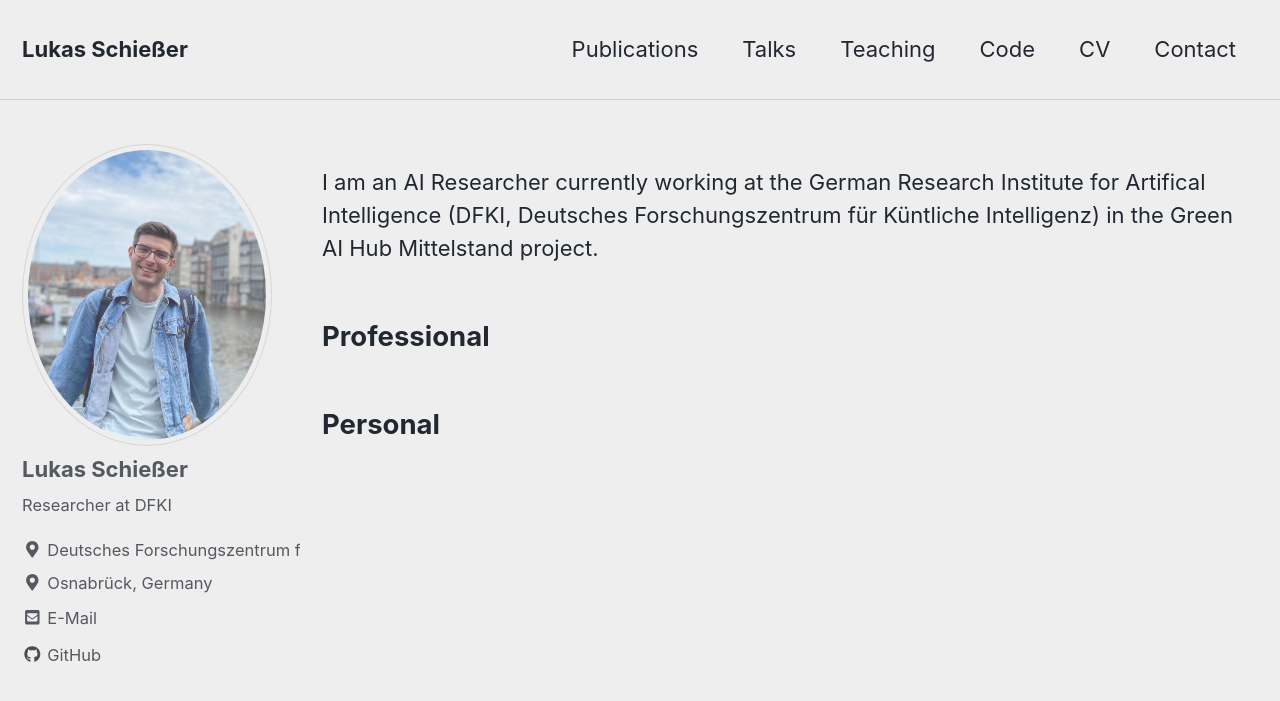
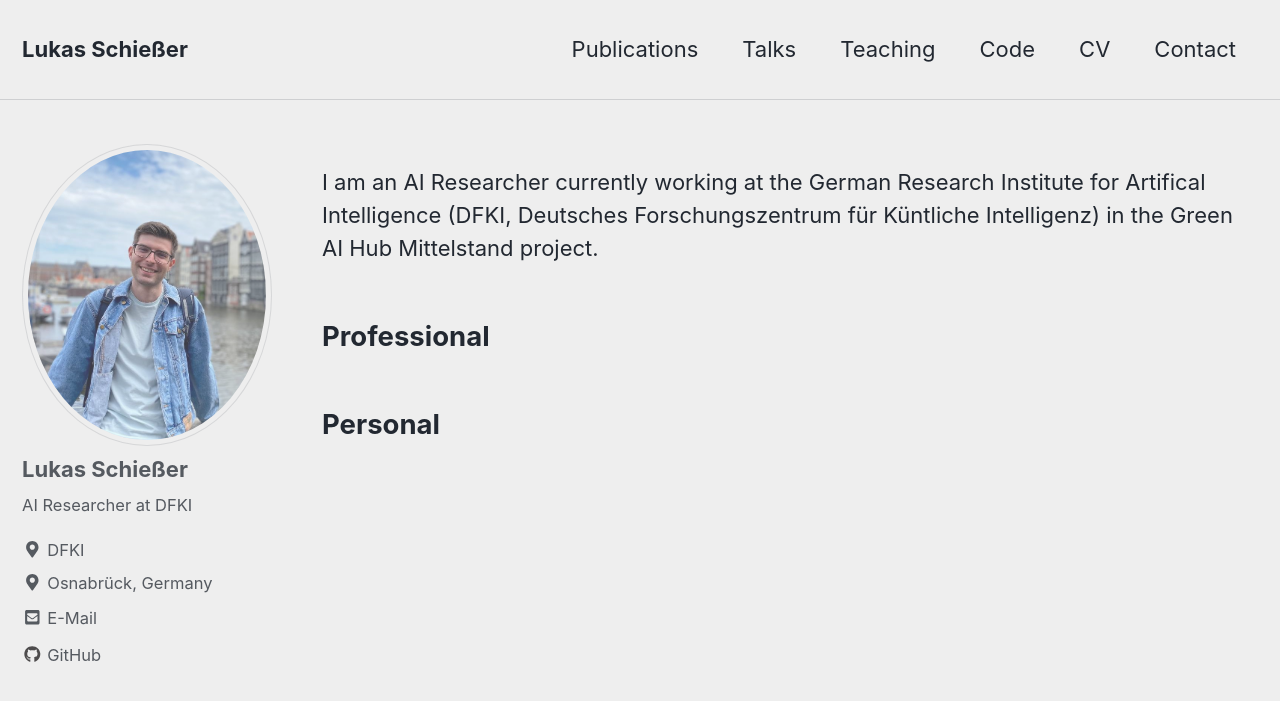
Before and after one commit to lschiesser/lschiesser.github.io, a Jekyll site: the page built from _pages/about.md, in a window 1280 px wide and 900 px high. Shown: the top 701 px of the window. Built offline with Jekyll 4.4.1, drawn with Linux system fonts in a browser that asks for light colours; nearby versions of some CDN libraries.

Commit message:
Update _config.yml

```diff
--- a/_config.yml
+++ b/_config.yml
@@ -102,9 +102,9 @@ analytics:
 author:
   name             : "Lukas Schießer"
   avatar           : "images/lschiesser.jpg" # path of avatar image, e.g. "/assets/images/bio-photo.jpg"
-  bio              : "Researcher at DFKI"
+  bio              : "AI Researcher at DFKI"
   location         : "Osnabrück, Germany"
-  employer         : "Deutsches Forschungszentrum für Künstliche Intelligenz"
+  employer         : "DFKI"
   email            : "lschiesser@gmail.com"
   uri              :
   home             : # null (default), "absolute or relative url to link to author home"
```
